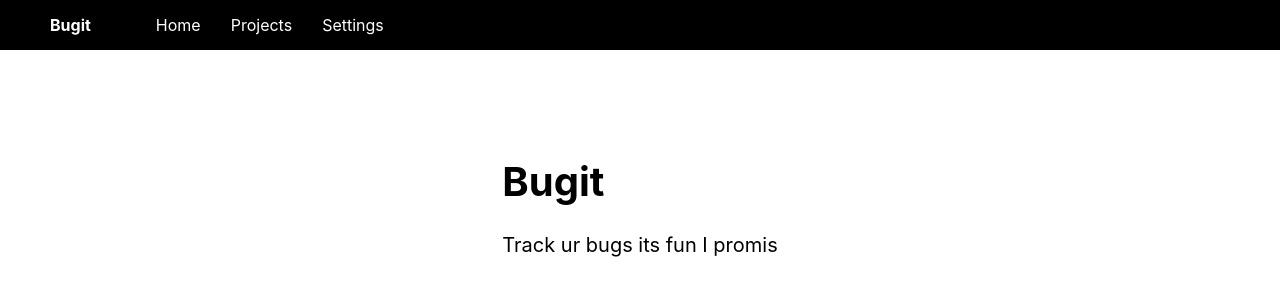
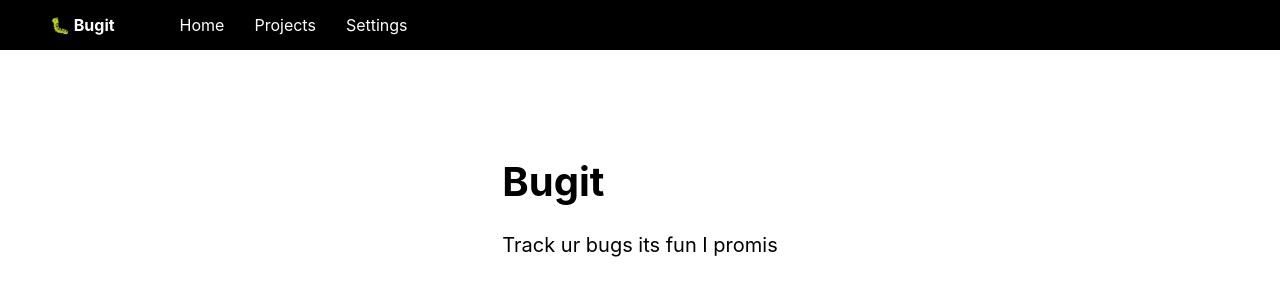
Before and after one commit to tarzzi/bugit, a Next.js app in the folder bugit/: page / in a window 1280 px wide. Shown: the top 300 px of the page. Built offline with nearby package versions, Linux system fonts and the light colour scheme.

Commit message:
edit Layout to use Meta component

```diff
--- a/bugit/components/Nav.js
+++ b/bugit/components/Nav.js
@@ -6,7 +6,7 @@ const Nav = () => {
         <nav className={navStyles.nav}>
             <ul>
                 <li className={navStyles.logo}>
-                    Bugit
+                    🐛 Bugit
                 </li>
                 <li>
                     <Link href='/'>Home</Link>
```
